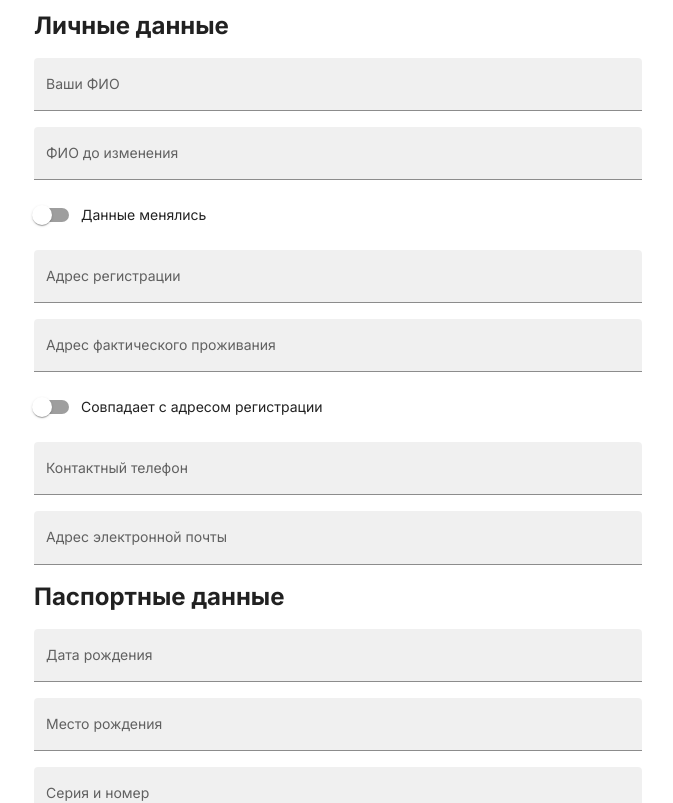
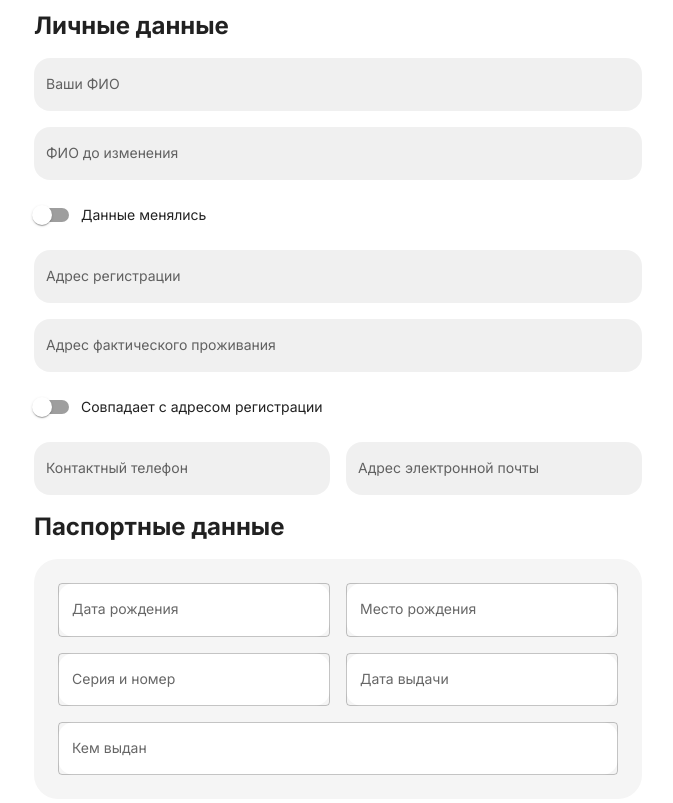
Before and after one commit to salievvm/kp-calendar, a React (Create React App) app: page / in a window 1280 px wide. Shown: the part 600-1403 px from the top of the page, without its empty margins (302-975 px from the left). Built offline with nearby package versions, Linux system fonts and the light colour scheme.

Commit message:
SectionProvider
CustomCard variants
CustomTextField variants,
add consts
add section types
TextField overrides

```diff
--- a/src/components/@ui/CustomCard/CustomCard.jsx
+++ b/src/components/@ui/CustomCard/CustomCard.jsx
@@ -1,12 +1,20 @@
 import * as React from 'react';
 import PropTypes from 'prop-types';
 import Paper from '@mui/material/Paper';
+
+const VARIANTS = {
+  base: {},
+  filled: {
+    bgcolor: 'info.main',
+  },
+};
 
 export default function CustomCard({
   children,
   padding,
   margin,
   width,
+  variant,
 }) {
   return (
     <Paper
@@ -16,6 +24,7 @@ export default function CustomCard({
         width,
         margin,
       }}
+      sx={VARIANTS[variant]}
     >
       {children}
     </Paper>
@@ -27,10 +36,12 @@ CustomCard.propTypes = {
   padding: PropTypes.number,
   margin: PropTypes.any,
   width: PropTypes.any,
+  variant: PropTypes.oneOf(Object.keys(VARIANTS)),
 };
 
 CustomCard.defaultProps = {
   padding: 48,
   width: '100%',
   margin: 0,
+  variant: 'base',
 };
--- a/src/components/@ui/CustomTextField/CustomTextField.jsx
+++ b/src/components/@ui/CustomTextField/CustomTextField.jsx
@@ -3,10 +3,17 @@ import PropTypes from 'prop-types';
 
 import TextField from '@mui/material/TextField';
 
+// const VARIANTS = {
+//   base: {},
+//   filled: {
+//     bgcolor: 'background.color',
+//   },
+// };
 export default function CustomTextField({
   label,
   value,
   onChange,
+  variant,
 }) {
   const [val, setVal] = React.useState(value);
 
@@ -15,10 +22,13 @@ export default function CustomTextField({
     onChange(e.currentTarget.value);
   }
 
+  console.log({ variant });
+
   return (
     <TextField
+      fullWidth
       label={label}
-      variant="filled"
+      variant={variant}
       value={val}
       onChange={handleChangeValue}
     />
@@ -29,10 +39,11 @@ CustomTextField.propTypes = {
   label: PropTypes.string,
   value: PropTypes.any,
   onChange: PropTypes.func,
+  variant: PropTypes.oneOf(['filled', 'outlined', 'standard']).isRequired,
 };
 
 CustomTextField.defaultProps = {
   label: '',
   value: '',
-  onChange: () => {},
-}
+  onChange: () => { },
+};
--- /dev/null
+++ b/src/consts/fieldVariants.js
@@ -0,0 +1,15 @@
+import { SECTION_TYPES } from './';
+
+const {
+  base,
+  filled,
+} = SECTION_TYPES;
+
+const TEXT_FIELD_VARIANTS = {
+  [base]: 'filled',
+  [filled]: 'outlined',
+};
+
+export {
+  TEXT_FIELD_VARIANTS,
+};
--- a/src/consts/index.js
+++ b/src/consts/index.js
@@ -1,5 +1,9 @@
 import FIELD_TYPES from "./fieldTypes";
+import SECTION_TYPES from "./sectionTypes";
+import { TEXT_FIELD_VARIANTS } from "./fieldVariants";
 
 export {
   FIELD_TYPES,
+  SECTION_TYPES,
+  TEXT_FIELD_VARIANTS,
 };
--- /dev/null
+++ b/src/consts/sectionTypes.js
@@ -0,0 +1,6 @@
+const SECTION_TYPES = {
+  base: 'base',
+  filled: 'filled',
+};
+
+export default SECTION_TYPES;
--- a/src/containers/FormCandidate/FormCandidateField/FormCandidateField.jsx
+++ b/src/containers/FormCandidate/FormCandidateField/FormCandidateField.jsx
@@ -1,11 +1,13 @@
 import React from 'react';
 import PropTypes from 'prop-types';
 
-import { FIELD_TYPES } from '../../../consts';
+import { FIELD_TYPES, TEXT_FIELD_VARIANTS } from '../../../consts';
 import CustomTextField from '../../../components/@ui/CustomTextField';
 import CustomSwitch from '../../../components/@ui/CustomSwitch';
 
 import useApp from '../hooks/useApp';
+
+import { SectionThemeContext } from '../FormCandidateSection/SectionProvider';
 
 const {
   text,
@@ -30,6 +32,11 @@ const DisplayField = ({
     required,
   } = field;
 
+  const fieldTheme = React.useContext(SectionThemeContext);
+  const textFieldVariant = TEXT_FIELD_VARIANTS[fieldTheme];
+
+  console.log({fieldTheme, textFieldVariant});
+
   switch (type) {
     case radio:
       return <CustomSwitch
@@ -41,10 +48,11 @@ const DisplayField = ({
 
     default:
       return <CustomTextField
-      label={title}
-      value={value}
-      onChange={onChange}
-    />
+        label={title}
+        value={value}
+        onChange={onChange}
+        variant={textFieldVariant}
+      />
   }
 }
 
--- a/src/containers/FormCandidate/FormCandidateSection/FormCandidateSection.jsx
+++ b/src/containers/FormCandidate/FormCandidateSection/FormCandidateSection.jsx
@@ -1,28 +1,49 @@
 import React from 'react';
+import PropTypes from 'prop-types';
 
-import { Typography } from '@mui/material';
+import { Grid, Typography } from '@mui/material';
+
+import { SECTION_TYPES } from '../../../consts';
+
 import FormCandidateField from '../FormCandidateField';
+import SectionProvider from './SectionProvider';
 
 const FormCandidateSection = ({
+  sectionType,
   sectionCode,
   schema,
 }) => {
   return (
     <React.Fragment>
       <Typography variant="h2">{schema[sectionCode].section}</Typography>
+      <SectionProvider type={sectionType}>
+        <Grid container spacing={2}>
           {Object.keys(schema[sectionCode].items).map((fieldCode) => {
             const field = schema[sectionCode].items[fieldCode];
             return (
+              <Grid item xs={field.col} key={fieldCode}>
                 <FormCandidateField
                   field={field}
-            key={fieldCode}
                   fieldCode={fieldCode}
                   sectionCode={sectionCode}
                 />
+              </Grid>
             )
           })}
+        </Grid>
+      </SectionProvider>
     </React.Fragment>
   );
 };
 
 export default FormCandidateSection;
+
+const sectionTypes = Object.keys(SECTION_TYPES);
+
+console.log({ sectionTypes });
+
+FormCandidateSection.propTypes = {
+  sectionType: PropTypes.oneOf(sectionTypes).isRequired,
+  sectionCode: PropTypes.string.isRequired,
+  schema: PropTypes.object.isRequired,
+};
--- /dev/null
+++ b/src/containers/FormCandidate/FormCandidateSection/SectionProvider.jsx
@@ -0,0 +1,35 @@
+import React from 'react';
+import PropTypes from 'prop-types';
+
+import { SECTION_TYPES } from '../../../consts';
+import CustomCard from '../../../components/@ui/CustomCard/CustomCard';
+
+const {
+  base,
+  filled,
+} = SECTION_TYPES;
+
+export const SectionThemeContext = React.createContext(base);
+
+const SectionProvider = ({
+  type,
+  children,
+}) => {
+
+  return (
+    <SectionThemeContext.Provider value={type}>
+      {type === filled ? (
+        <CustomCard padding={24} variant={type}>
+          {children}
+        </CustomCard>
+      ) : children}
+    </SectionThemeContext.Provider>
+  );
+};
+
+SectionProvider.propTypes = {
+  type: PropTypes.oneOf(Object.keys(SECTION_TYPES)).isRequired,
+  children: PropTypes.any.isRequired,
+};
+
+export default SectionProvider;
--- a/src/containers/FormCandidate/FormCandidateSectionList/FormCandidateSectionList.jsx
+++ b/src/containers/FormCandidate/FormCandidateSectionList/FormCandidateSectionList.jsx
@@ -4,6 +4,7 @@ import { Button, Grid } from '@mui/material';
 
 import FormCandidateSection from '../FormCandidateSection';
 import useApp from '../hooks/useApp';
+import { SECTION_TYPES } from '../../../consts';
 
 
 const FormCandidateSectionList = ({
@@ -16,9 +17,12 @@ const FormCandidateSectionList = ({
   return (
     <Grid container direction="column" gap={2}>
       {schema ? Object.keys(schema).map((key) => {
+        const sectionType = schema[key].type || SECTION_TYPES.base;
+        console.log({ key, sectionType });
         return (
           <FormCandidateSection
             key={key}
+            sectionType={sectionType}
             sectionCode={key}
             schema={schema}
           />
--- a/src/redux/actions/model/Form/dto.js
+++ b/src/redux/actions/model/Form/dto.js
@@ -1,4 +1,7 @@
-import { FIELD_TYPES } from "../../../../consts";
+import {
+  FIELD_TYPES,
+  SECTION_TYPES,
+} from "../../../../consts";
 
 const {
   text,
@@ -9,6 +12,11 @@ const {
   email,
   date,
 } = FIELD_TYPES;
+
+const {
+  base,
+  filled,
+} = SECTION_TYPES;
 
 const schema = {
   main: {
@@ -92,6 +100,7 @@ const schema = {
   },
   passport: {
     section: 'Паспортные данные',
+    type: filled,
     subtitle: 'Заполните данные как в паспорте',
     items: {
       dateBirth: {
--- /dev/null
+++ b/src/theme/overrides/TextField.js
@@ -0,0 +1,34 @@
+import { MAIN_TEXT } from "../colors";
+import { BORDER_RADIUS_SM } from "../const";
+
+export default function TextField(theme) {
+  console.log({ theme });
+  return {
+    MuiTextField: {
+      styleOverrides: {
+        root: {
+          backgroundColor: theme.palette.background.paper,
+          color: MAIN_TEXT,
+          borderRadius: BORDER_RADIUS_SM,
+        },
+      },
+    },
+    MuiFilledInput: {
+      styleOverrides: {
+        root: {
+          color: MAIN_TEXT,
+          borderRadius: BORDER_RADIUS_SM,
+          ':before': {
+            borderBottom: 0,
+          },
+          ':after': {
+            borderBottom: 0,
+          },
+          ':hover:not(.Mui-disabled, .Mui-error):before': {
+            borderBottom: 0,
+          },
+        },
+      },
+    },
+  };
+}
--- a/src/theme/overrides/index.js
+++ b/src/theme/overrides/index.js
@@ -2,6 +2,7 @@
 import Alert from './Alert';
 import Container from './Container';
 import Paper from './Paper';
+import TextField from './TextField';
 // ----------------------------------------------------------------------
 
 export default function ComponentsOverrides(theme) {
@@ -9,5 +10,6 @@ export default function ComponentsOverrides(theme) {
     Alert(theme),
     Container(theme),
     Paper(theme),
+    TextField(theme),
   );
-}
+};
```
Lines whose indentation alone changed are shown as unchanged.
